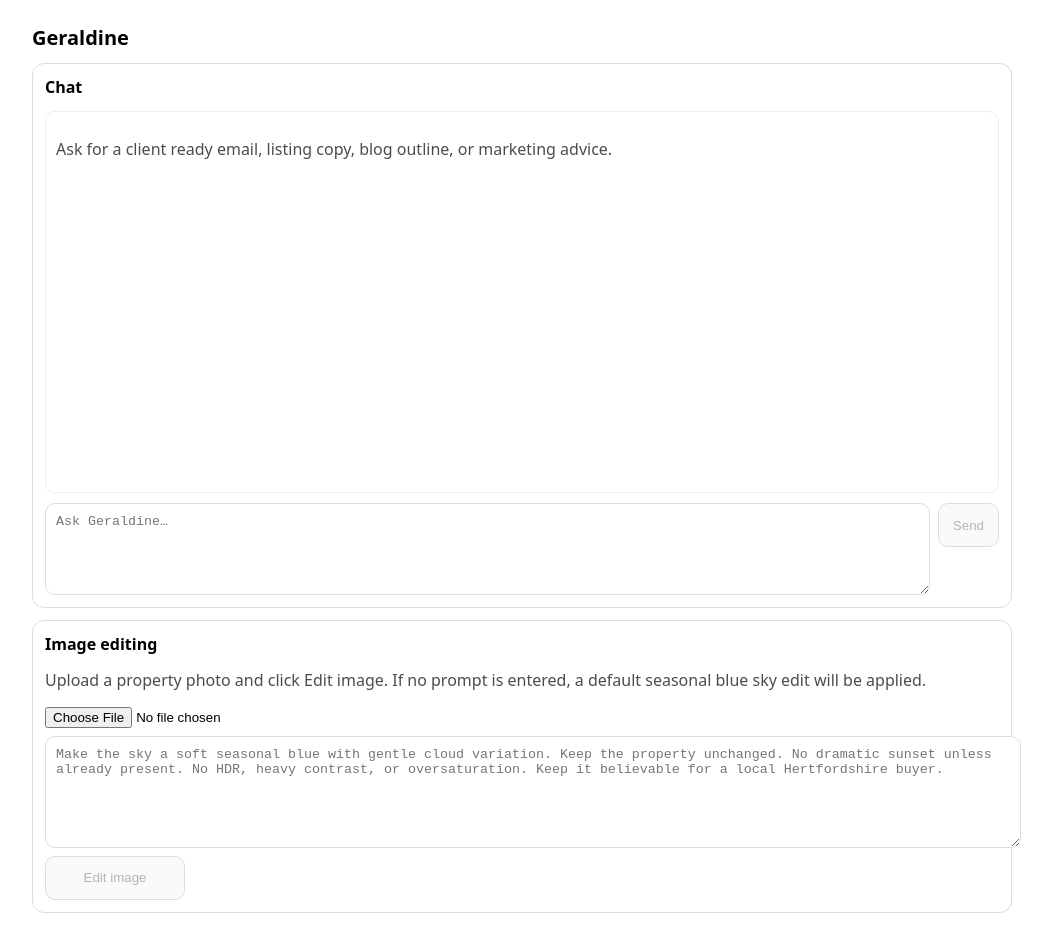
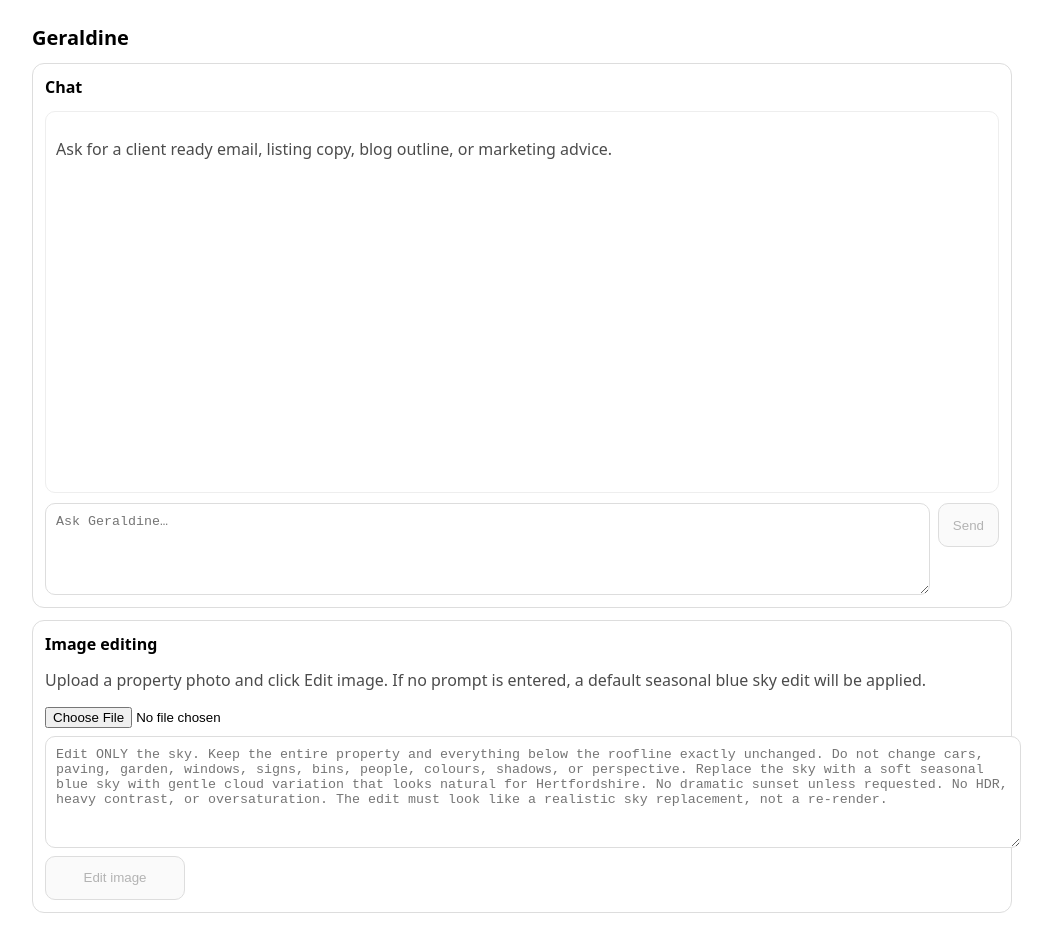
Before and after one commit to cstoten-stack/geraldine-rex, a Next.js app: page / in a window 1280 px wide. Shown: the whole page, without its empty margins (118-1170 px from the left). Built offline with nearby package versions, Linux system fonts and the light colour scheme.

Commit message:
sky prompt change

```diff
--- a/app/page.tsx
+++ b/app/page.tsx
@@ -5,7 +5,7 @@ import { useEffect, useMemo, useState } from "react";
 type ChatMsg = { role: "user" | "assistant"; content: string };
 
 const DEFAULT_SKY_PROMPT =
-  "Make the sky a soft seasonal blue with gentle cloud variation. Keep the property unchanged. No dramatic sunset unless already present. No HDR, heavy contrast, or oversaturation. Keep it believable for a local Hertfordshire buyer.";
+  "Edit ONLY the sky. Keep the entire property and everything below the roofline exactly unchanged. Do not change cars, paving, garden, windows, signs, bins, people, colours, shadows, or perspective. Replace the sky with a soft seasonal blue sky with gentle cloud variation that looks natural for Hertfordshire. No dramatic sunset unless requested. No HDR, heavy contrast, or oversaturation. The edit must look like a realistic sky replacement, not a re-render.";
 
 export default function Page() {
   const isEmbedded =
```
